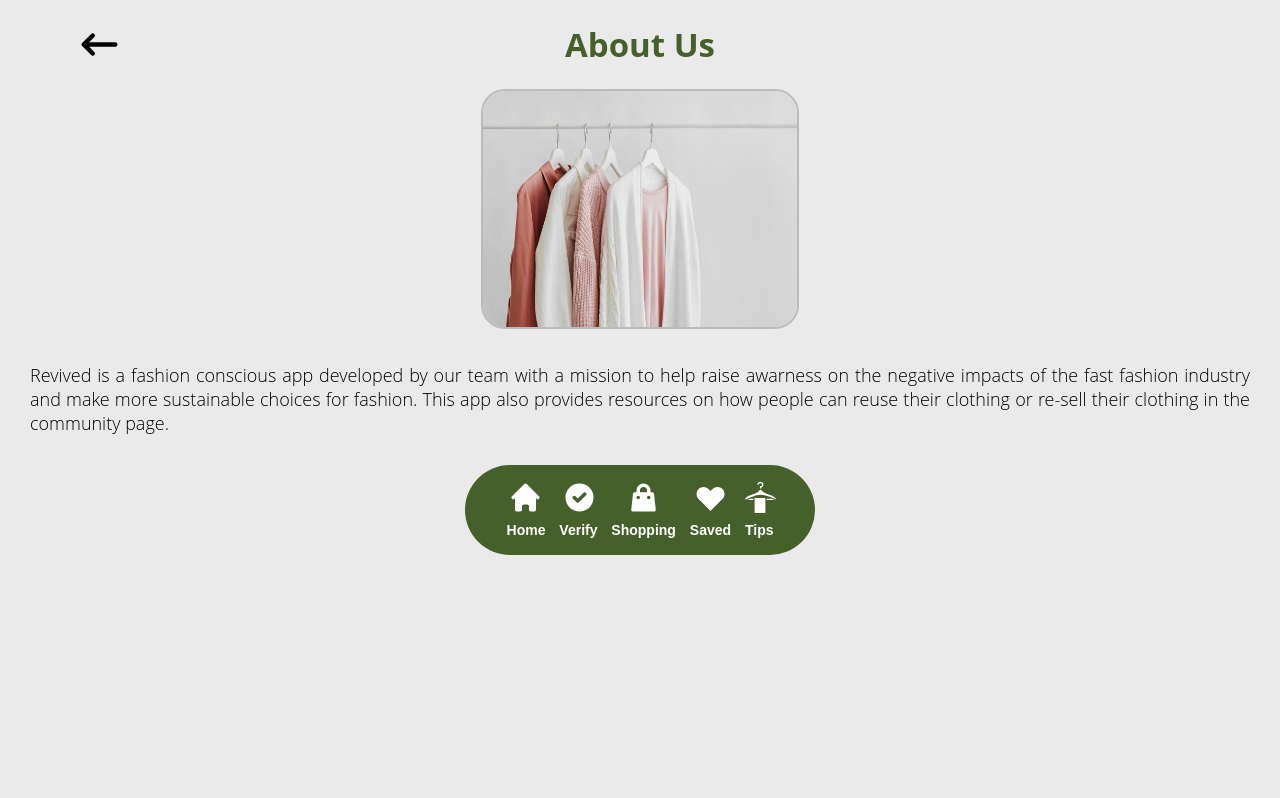
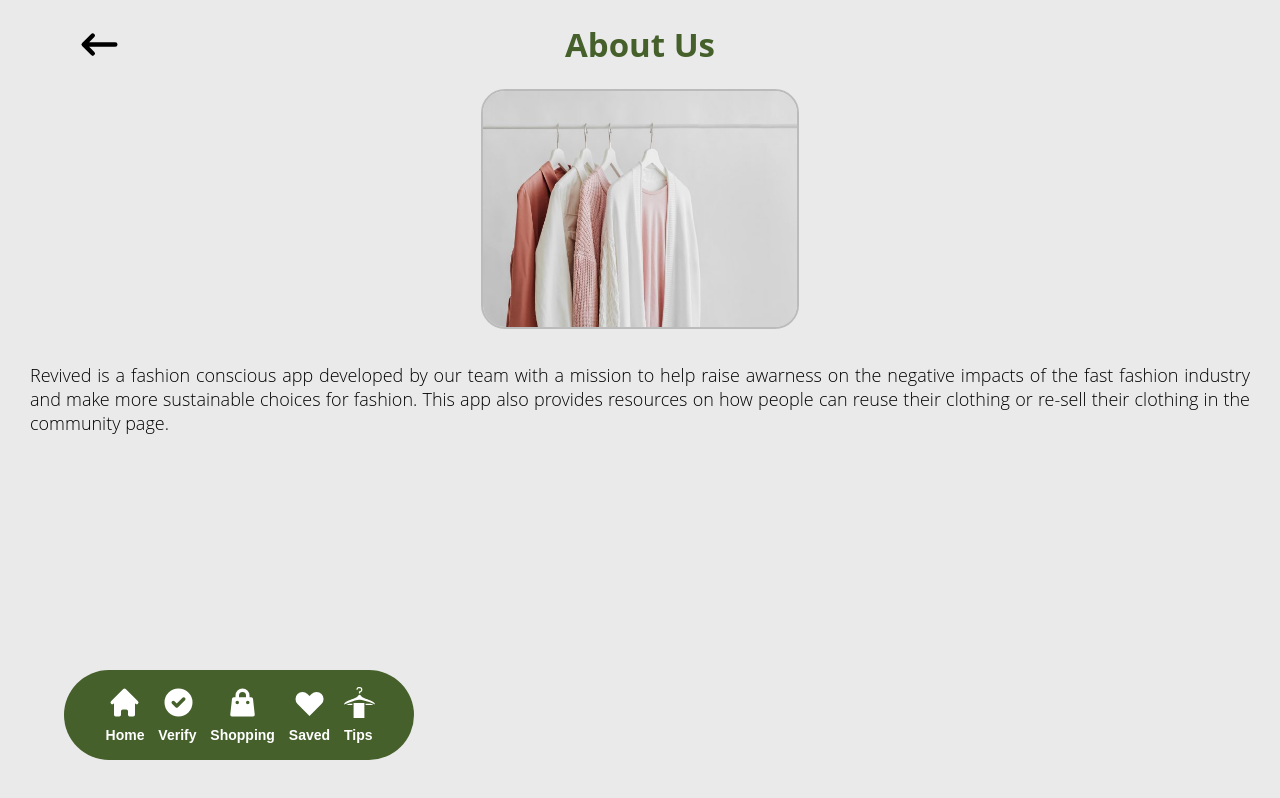
Before and after one commit to DevOfHockey/dcdfinal-mobile, a Next.js app: page /about in a window 1280 px wide. Built offline with nearby package versions, Linux system fonts and the light colour scheme.

Commit message:
menubar update

```diff
--- a/pages/_app.js
+++ b/pages/_app.js
@@ -1,5 +1,4 @@
 import '../styles/globals.css'
-import Menubar from '../comps/menubar'
 import '../styles/menubar.css'
 import styles from "../styles/Home.module.css"
 
@@ -9,7 +8,6 @@ function MyApp({ Component, pageProps }) {
   return (
   <>
     <Component {...pageProps} />
-     <Menubar></Menubar>
   </>
   )
 }
--- a/pages/about.js
+++ b/pages/about.js
@@ -1,4 +1,5 @@
 import React from "react";
+import Menubar from "../comps/menubar";
 import styles from "../styles/Home.module.css";
 import HeaderImgs from '../comps/headerimage';
 import {aboutImgs} from "../data/headimgs";
@@ -21,7 +22,10 @@ function About() {
             fashion. This app also provides resources on how people can reuse their
             clothing or re-sell their clothing in the community page.
         </p>
+
+        <Menubar />
     </div>
+
 }
 
 export default About
--- a/pages/denimjacket.js
+++ b/pages/denimjacket.js
@@ -1,4 +1,5 @@
 import React from "react";
+import Menubar from "../comps/menubar";
 import HeaderImgs from '../comps/headerimage';
 import { DenimImg } from "../data/headimgs";
 import styles from "../styles/Home.module.css";
@@ -28,7 +29,9 @@ function DenimJacket() {
             <button className={styles.contactbutton}>Contact Seller</button>
         </div>
 
+        <Menubar />
     </div>
+
 }
 
 export default DenimJacket
--- a/pages/index.js
+++ b/pages/index.js
@@ -26,6 +26,7 @@ export default function Home(){
             ()=>r.push("/about")
         }><GreenBar name="Fast Fashion Topics" /></div>
 
+    <Menubar />
     </div>
 
 
--- a/pages/saved.js
+++ b/pages/saved.js
@@ -1,3 +1,4 @@
+import Menubar from "../comps/menubar";
 import { savedImgs, savedTxt } from "../data/saveditems";
 import LinearImgs from "../comps/linearimgs";
 import SavedTxt from "../comps/savedtext";
@@ -12,5 +13,6 @@ export default function Saved() {
         <SavedTxt arr={savedTxt} />
     </div>
 
+    <Menubar />
     </div>
 }
--- a/pages/shopping.js
+++ b/pages/shopping.js
@@ -1,3 +1,4 @@
+import Menubar from "../comps/menubar";
 import styles from "../styles/Home.module.css";
 import { shopImgs, shopLabels } from "../data/shopitems";
 import GridImgs from "../comps/gridimgs";
@@ -29,5 +30,6 @@ export default function Shopping() {
         <GridTxt arr={shopLabels} />
     </div>
 
+    <Menubar />
     </div>
 }
--- a/pages/tips.js
+++ b/pages/tips.js
@@ -1,3 +1,4 @@
+import Menubar from "../comps/menubar";
 import React from 'react';
 import styles from "../styles/Home.module.css";
 import GreenBar from '../comps/greenbar';
@@ -27,6 +28,7 @@ export default function Tips() {
             ()=>r.push("/tipsitems")
         }><GreenBar name="Before You Purchase..." /></div>
 
+    <Menubar />
     </div>
 
 
--- a/pages/tipsdescription.js
+++ b/pages/tipsdescription.js
@@ -1,3 +1,4 @@
+import Menubar from "../comps/menubar";
 import styles from "../styles/Home.module.css";
 import {headertipsImgs} from "../data/headimgs";
 import HeaderImgs from '../comps/headerimage';
@@ -40,6 +41,7 @@ export default function Tipsdescription() {
     <BodyText name="2. Paint the nail polish on top of any scuff marks on the shoes" />
     <BodyText name="3. Let the shoes dry" />
 
+    <Menubar />
     </div>
 
 }
--- a/pages/tipsitems.js
+++ b/pages/tipsitems.js
@@ -1,3 +1,4 @@
+import Menubar from "../comps/menubar";
 import styles from "../styles/Home.module.css";
 import {tipsImgs, tipsLabels} from "../data/tipsitems";
 import ClothingImgs from "../comps/clothingimage";
@@ -26,5 +27,6 @@ export default function Tips() {
 
     <ClothingTxt arr={tipsLabels} />
 
+    <Menubar />
     </div>
 }
--- a/styles/menubar.css
+++ b/styles/menubar.css
@@ -4,6 +4,9 @@
     height: 90px;
     background: #45602B;
     border-radius: 50px;
+    position: absolute;
+    bottom: 5%;
+    left: 5%;
 }
 
 .menubarcont {
```
